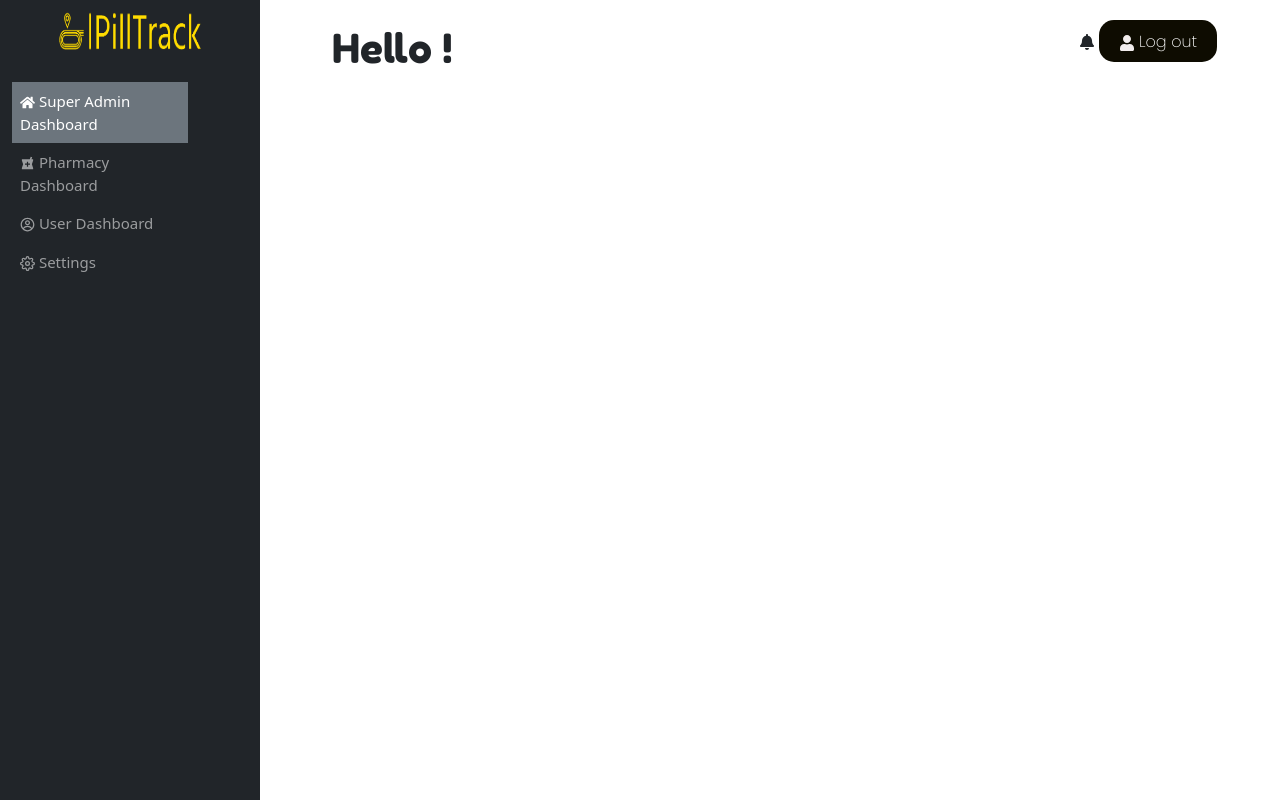
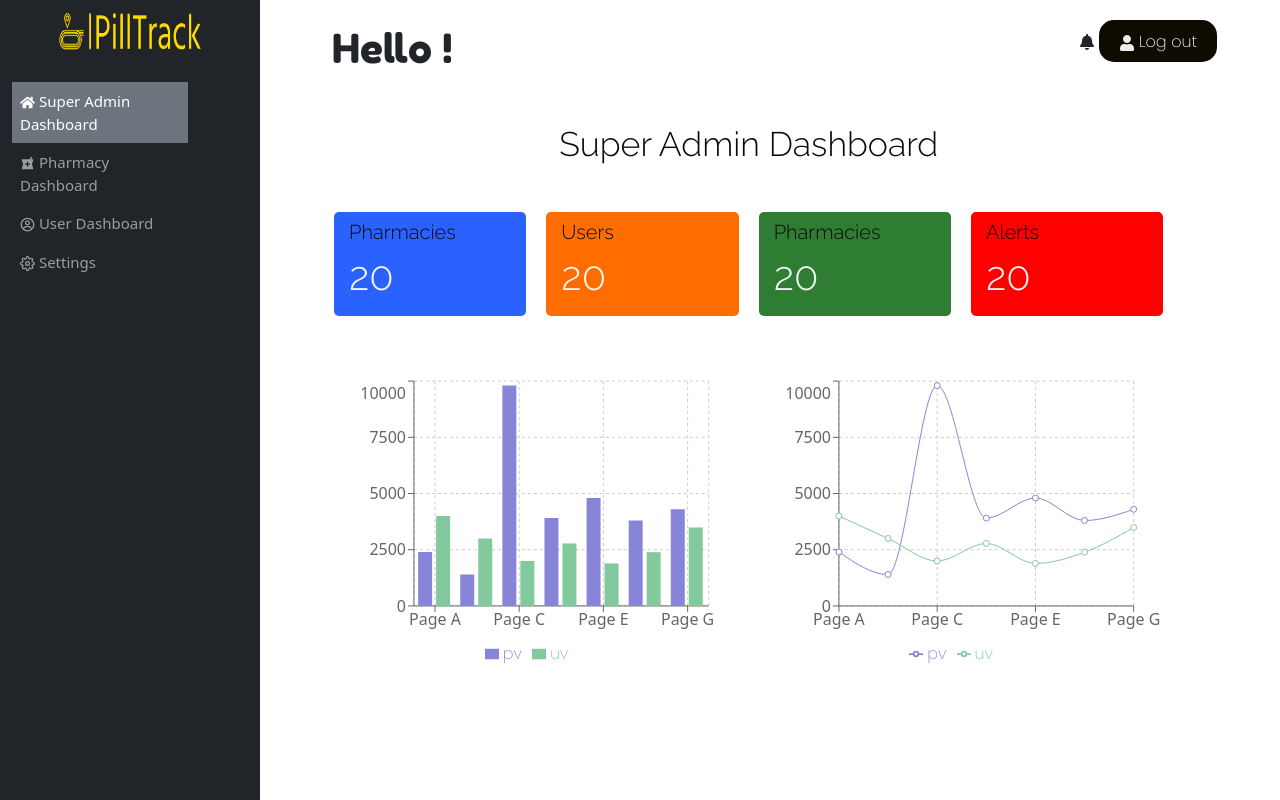
Before and after one commit to JavidNaheemdeen/PharmacySystem, a React (Create React App) app in the folder frontend/: page /Supadmindashboard in a window 1280 px wide. Built offline with nearby package versions, Linux system fonts and the light colour scheme; no server answers.

Commit message:
admin/supadmin dashboard done

```diff
--- a/frontend/package.json
+++ b/frontend/package.json
@@ -23,6 +23,7 @@
     "react-icons": "^4.11.0",
     "react-router-dom": "^6.16.0",
     "react-scripts": "^5.0.1",
+    "recharts": "^2.9.2",
     "sweetalert2": "^11.7.31",
     "web-vitals": "^2.1.4"
   },
--- a/frontend/src/App.js
+++ b/frontend/src/App.js
@@ -18,6 +18,7 @@ import PharmLogin from './pages/admin/PharmLogin';
 import ProfileAd from './pages/admin/ProfileAd';
 import AdminLogin from './pages/admin/AdminLogin';
 import UserDashboard from './pages/admin/UserDashboard';
+import OrderManagement from './pages/admin/OrderManagement';
 
 
 function App() {
@@ -43,6 +44,7 @@ function App() {
           <Route path="/Prescription" element={<Prescription />} />
           <Route path="/Adminlogin" element={<AdminLogin />} />
           <Route path="/UserDashboard" element={<UserDashboard />} />
+          <Route path="/OrderManagement" element={<OrderManagement />} />
         </Routes>
       </BrowserRouter>
     </>
--- a/frontend/src/components/admin/SidenavAd.jsx
+++ b/frontend/src/components/admin/SidenavAd.jsx
@@ -81,7 +81,7 @@ export default function SidenavAd() {
                 >
                   <MdInventory2 /> Product Dashboard{" "}
                 </a>
-                <a href="#" className="nav-item nav-link dash-link">
+                <a href="/OrderManagement" className="nav-item nav-link dash-link">
                   <AiOutlineShoppingCart /> Order Management{" "}
                 </a>
                 <a href="/Profilead" className="nav-item dash-link nav-link ">
--- a/frontend/src/pages/admin/AdminDashboard.jsx
+++ b/frontend/src/pages/admin/AdminDashboard.jsx
@@ -1,10 +1,140 @@
 import React from 'react'
 import Sidenav from '../../components/admin/SidenavAd'
+import { LineChart, Line, BarChart, Bar, Rectangle, XAxis, YAxis, CartesianGrid, Tooltip, Legend, ResponsiveContainer } from 'recharts';
+
 
 export default function AdminDashboard() {
+
+
+  const data = [
+    {
+      name: 'Page A',
+      uv: 4000,
+      pv: 2400,
+      amt: 2400,
+    },
+    {
+      name: 'Page B',
+      uv: 3000,
+      pv: 1398,
+      amt: 2210,
+    },
+    {
+      name: 'Page C',
+      uv: 2000,
+      pv: 9800,
+      amt: 2290,
+    },
+    {
+      name: 'Page D',
+      uv: 2780,
+      pv: 3908,
+      amt: 2000,
+    },
+    {
+      name: 'Page E',
+      uv: 1890,
+      pv: 4800,
+      amt: 2181,
+    },
+    {
+      name: 'Page F',
+      uv: 2390,
+      pv: 3800,
+      amt: 2500,
+    },
+    {
+      name: 'Page G',
+      uv: 3490,
+      pv: 4300,
+      amt: 2100,
+    },
+  ];
+
   return (
     <div>
-      <Sidenav/>
+      <Sidenav />
+      <div className="row">
+        <div className="col-md-3"></div>
+        <div className="col-md-8">
+          <main className="main-container">
+            <h2 className="text-center">Admin Dashboard</h2>
+            <br />
+            <div className="main-cards">
+              <div className="cards">
+                <div className="card-inner">
+                  <h3>Products</h3>
+                  <h1>20</h1>
+                </div>
+              </div>
+              <div className="cards">
+                <div className="card-inner">
+                  <h3>Orders</h3>
+                  <h1>20</h1>
+                </div>
+              </div>
+              <div className="cards">
+                <div className="card-inner">
+                  <h3>Pharmacies</h3>
+                  <h1>20</h1>
+                </div>
+              </div>
+              <div className="cards">
+                <div className="card-inner">
+                  <h3>Alerts</h3>
+                  <h1>20</h1>
+                </div>
+              </div>
+
+            </div>
+            <div className="charts">
+              <ResponsiveContainer width="100%" height="100%">
+                <BarChart
+                  width={500}
+                  height={300}
+                  data={data}
+                  margin={{
+                    top: 5,
+                    right: 30,
+                    left: 20,
+                    bottom: 5,
+                  }}
+                >
+                  <CartesianGrid strokeDasharray="3 3" />
+                  <XAxis dataKey="name" />
+                  <YAxis />
+                  <Tooltip />
+                  <Legend />
+                  <Bar dataKey="pv" fill="#8884d8" activeBar={<Rectangle fill="pink" stroke="blue" />} />
+                  <Bar dataKey="uv" fill="#82ca9d" activeBar={<Rectangle fill="gold" stroke="purple" />} />
+                </BarChart>
+              </ResponsiveContainer>
+
+              <ResponsiveContainer width="100%" height="100%">
+                <LineChart
+                  width={500}
+                  height={300}
+                  data={data}
+                  margin={{
+                    top: 5,
+                    right: 30,
+                    left: 20,
+                    bottom: 5,
+                  }}
+                >
+                  <CartesianGrid strokeDasharray="3 3" />
+                  <XAxis dataKey="name" />
+                  <YAxis />
+                  <Tooltip />
+                  <Legend />
+                  <Line type="monotone" dataKey="pv" stroke="#8884d8" activeDot={{ r: 8 }} />
+                  <Line type="monotone" dataKey="uv" stroke="#82ca9d" />
+                </LineChart>
+              </ResponsiveContainer>
+            </div>
+          </main>
+        </div>
+      </div>
     </div>
   )
 }
--- /dev/null
+++ b/frontend/src/pages/admin/OrderManagement.jsx
@@ -0,0 +1,10 @@
+import React from 'react'
+import SidenavAd from '../../components/admin/SidenavAd'
+
+export default function OrderManagement() {
+  return (
+    <div>
+      <SidenavAd/>
+    </div>
+  )
+}
--- a/frontend/src/pages/admin/SuperAdminDashboard.jsx
+++ b/frontend/src/pages/admin/SuperAdminDashboard.jsx
@@ -1,10 +1,140 @@
 import React from 'react'
 import SidenavSuperAd from '../../components/admin/SidenavSuperAd'
+import { LineChart, Line, BarChart, Bar, Rectangle, XAxis, YAxis, CartesianGrid, Tooltip, Legend, ResponsiveContainer } from 'recharts';
+
 
 export default function SuperAdminDashboard() {
+
+  const data = [
+    {
+      name: 'Page A',
+      uv: 4000,
+      pv: 2400,
+      amt: 2400,
+    },
+    {
+      name: 'Page B',
+      uv: 3000,
+      pv: 1398,
+      amt: 2210,
+    },
+    {
+      name: 'Page C',
+      uv: 2000,
+      pv: 9800,
+      amt: 2290,
+    },
+    {
+      name: 'Page D',
+      uv: 2780,
+      pv: 3908,
+      amt: 2000,
+    },
+    {
+      name: 'Page E',
+      uv: 1890,
+      pv: 4800,
+      amt: 2181,
+    },
+    {
+      name: 'Page F',
+      uv: 2390,
+      pv: 3800,
+      amt: 2500,
+    },
+    {
+      name: 'Page G',
+      uv: 3490,
+      pv: 4300,
+      amt: 2100,
+    },
+  ];
+
   return (
     <div>
-      <SidenavSuperAd/>
+      <SidenavSuperAd />
+      <br />
+      <div className="row">
+        <div className="col-md-3"></div>
+        <div className="col-md-8">
+          <main className="main-container">
+            <h2 className="text-center">Super Admin Dashboard</h2>
+            <br />
+            <div className="main-cards">
+              <div className="cards">
+                <div className="card-inner">
+                  <h3>Pharmacies</h3>
+                  <h1>20</h1>
+                </div>
+              </div>
+              <div className="cards">
+                <div className="card-inner">
+                  <h3>Users</h3>
+                  <h1>20</h1>
+                </div>
+              </div>
+              <div className="cards">
+                <div className="card-inner">
+                  <h3>Pharmacies</h3>
+                  <h1>20</h1>
+                </div>
+              </div>
+              <div className="cards">
+                <div className="card-inner">
+                  <h3>Alerts</h3>
+                  <h1>20</h1>
+                </div>
+              </div>
+
+            </div>
+            <div className="charts">
+              <ResponsiveContainer width="100%" height="100%">
+                <BarChart
+                  width={500}
+                  height={300}
+                  data={data}
+                  margin={{
+                    top: 5,
+                    right: 30,
+                    left: 20,
+                    bottom: 5,
+                  }}
+                >
+                  <CartesianGrid strokeDasharray="3 3" />
+                  <XAxis dataKey="name" />
+                  <YAxis />
+                  <Tooltip />
+                  <Legend />
+                  <Bar dataKey="pv" fill="#8884d8" activeBar={<Rectangle fill="pink" stroke="blue" />} />
+                  <Bar dataKey="uv" fill="#82ca9d" activeBar={<Rectangle fill="gold" stroke="purple" />} />
+                </BarChart>
+              </ResponsiveContainer>
+
+              <ResponsiveContainer width="100%" height="100%">
+                <LineChart
+                  width={500}
+                  height={300}
+                  data={data}
+                  margin={{
+                    top: 5,
+                    right: 30,
+                    left: 20,
+                    bottom: 5,
+                  }}
+                >
+                  <CartesianGrid strokeDasharray="3 3" />
+                  <XAxis dataKey="name" />
+                  <YAxis />
+                  <Tooltip />
+                  <Legend />
+                  <Line type="monotone" dataKey="pv" stroke="#8884d8" activeDot={{ r: 8 }} />
+                  <Line type="monotone" dataKey="uv" stroke="#82ca9d" />
+                </LineChart>
+              </ResponsiveContainer>
+            </div>
+          </main>
+        </div>
+      </div>
     </div>
   )
 }
--- a/frontend/src/style.css
+++ b/frontend/src/style.css
@@ -193,7 +193,76 @@ button:hover {
     background-color: #0056b3;
 }
 
-
+/* supadmin dashboard container */
+/* #1d2634 */
+
+.main-container{
+    grid-area: main;
+    overflow-y: auto;
+    padding: 20px 20px;
+    color: rgb(255, 255, 255, 0.95);
+}
+
+.main-title {
+    display: grid;
+    justify-content: space-between;
+}
+
+.main-cards{
+    display: grid;
+    grid-template-columns: 1fr 1fr 1fr 1fr;
+    gap: 20px;
+    margin: 15px 0;
+}
+
+.cards{
+    display: flex;
+    flex-direction: column;
+    justify-content: space-around;
+    padding: 8px 15px;
+    border-radius: 5px;
+}
+
+.cards:first-child{
+    background-color: #2962ff;
+}
+
+.cards:nth-child(2){
+    background-color: #ff6d00;
+}
+
+.cards:nth-child(3){
+    background-color: #2e7d32;
+}
+
+.cards:nth-child(4){
+    background-color: red;
+}
+
+.card-inner{
+    font-size: 25px;
+}
+
+.charts{
+    display: grid;
+    grid-template-columns: 1fr 1fr;
+    gap: 20px;
+    margin-top: 60px;
+    height: 300px;
+}
+
+/* @media screen and (max-width: 768px{
+    .main-cards{
+        grid-template-columns: 1fr;
+        gap: 10px;
+        margin-bottom: 0;
+    }
+
+    .charts{
+        grid-template-columns: 1fr;
+        margin-top: 30px;
+    }
+} */
 
 /* testimonial */
 
```
Also changed, not shown: 1 other file (tests, documents, lock files or other folders).
